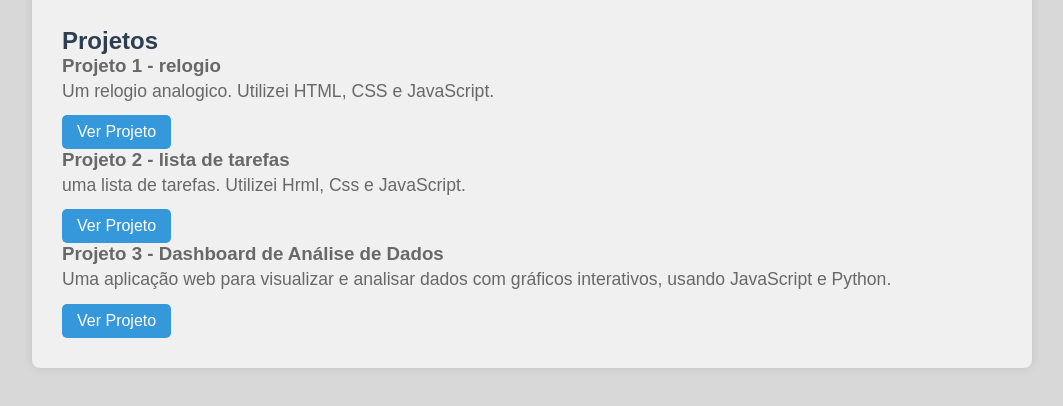
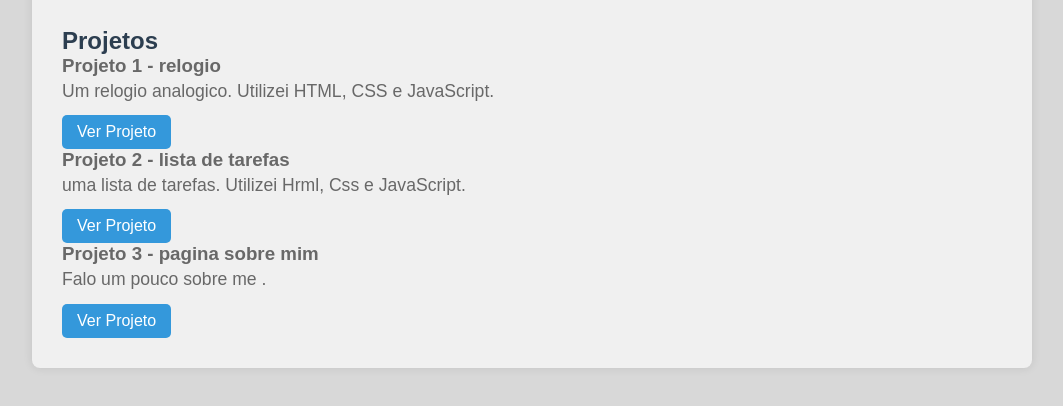
Before and after one commit to lrMatheus/matheusgomes_sobre_mim, a plain HTML site: page portfolio.html in a window 1280 px wide. Shown: the part 296-702 px from the top of the page, without its empty margins (108-1171 px from the left). Drawn offline with Linux system fonts and the light colour scheme.

Commit message:
Update portfolio.html

```diff
--- a/portfolio.html
+++ b/portfolio.html
@@ -37,9 +37,9 @@
         </div>
 
         <div class="projeto">
-            <h3>Projeto 3 - Dashboard de Análise de Dados</h3>
-            <p>Uma aplicação web para visualizar e analisar dados com gráficos interativos, usando JavaScript e Python.</p>
-            <a href="link-do-projeto3.com" target="_blank">Ver Projeto</a>
+            <h3>Projeto 3 - pagina sobre mim</h3>
+            <p>Falo um pouco sobre me .</p>
+            <a href="https://lrmatheus.github.io/matheusgomes_sobre_mim/" target="_blank">Ver Projeto</a>
         </div>
 
     </main>
```
